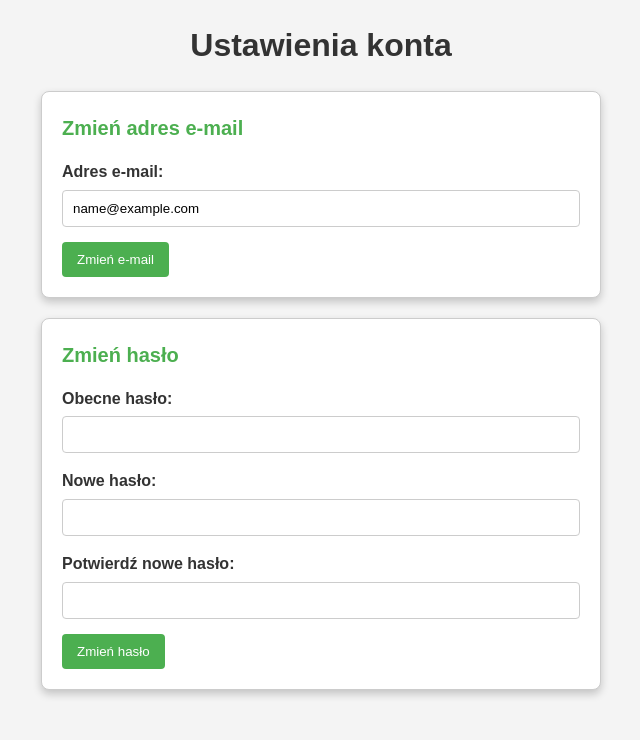
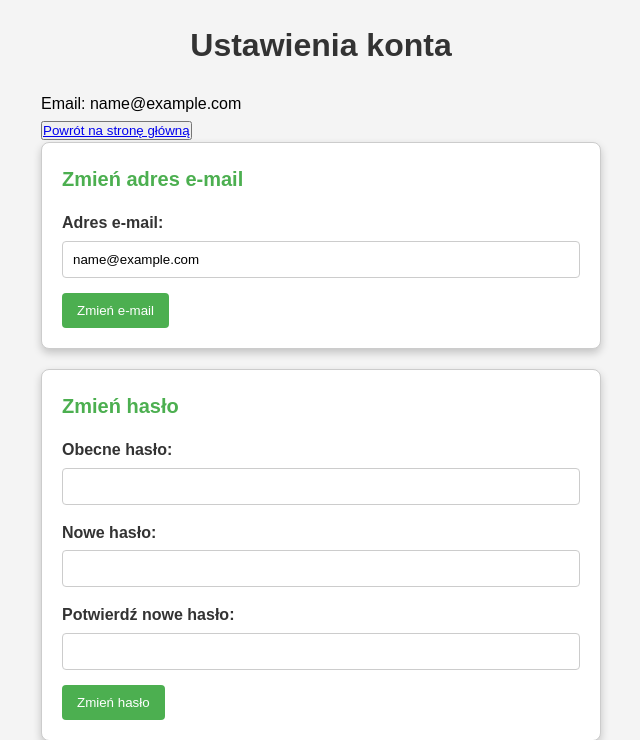
Before and after one commit to Mawv1/Budget-Application, a PHP site: page /views/settings.php in a window 1280 px wide. Shown: the part 60-800 px from the top of the page, without its empty margins (319-959 px from the left). Before the commit the page ends 756 px from the top, so only its background shows below. Run offline with PHP 8.4, Linux system fonts and the light colour scheme; the visitor is signed in with stand-in values (Sample User, id 1).

Commit message:
Made current email appearign in change email form

```diff
--- a/index.php
+++ b/index.php
@@ -3,7 +3,7 @@
 
     if(!isset($_SESSION['logged'])){
         // użytkownik nie jest zalogowany
-        header('Location: login_module/login.php');
+        header('Location: ../login_module/login.php');
         exit();
     }
 ?>
--- a/login_module/login_handler.php
+++ b/login_module/login_handler.php
@@ -39,6 +39,7 @@
 
                     $_SESSION['id'] = $row['User_id'];
                     $_SESSION['name'] = $row["Name"];
+                    $_SESSION['email'] = $row['Email'];
 
                     unset($_SESSION['error']); // uswamy błąd z sesji gdy udało się zalogować
                     $result->free_result();
--- a/views/settings.php
+++ b/views/settings.php
@@ -2,7 +2,7 @@
     session_start();
 
     if (!isset($_SESSION['logged'])) {
-        header('Location: login_module/login.php');
+        header('Location: ../login_module/login.php');
         exit();
     }
 ?>
@@ -25,7 +25,14 @@
     </header>
     <div class="content">
         <h1>Ustawienia konta</h1>
-
+        <?php
+            echo "<span>Email: ".$_SESSION['email']."</span>";
+        ?>
+        <div class="comeback">
+            <button>
+                <a href="../index.php">Powrót na stronę główną</a>
+            </button>
+        </div>
         <!-- Formularz zmiany adresu e-mail -->
         <form action="update_email.php" method="POST" class="form-section">
             <h2>Zmień adres e-mail</h2>
@@ -35,9 +42,6 @@
                     value="<?php echo isset($_SESSION['email']) ? htmlspecialchars($_SESSION['email'], ENT_QUOTES) : ''; ?>"
                     required>
             </div>
-            <!-- <?php
-                    echo "<span>Witaj ".$_SESSION['name']."!</span>";
-            ?> -->
             <button type="submit" class="btn">Zmień e-mail</button>
         </form>
 
```
